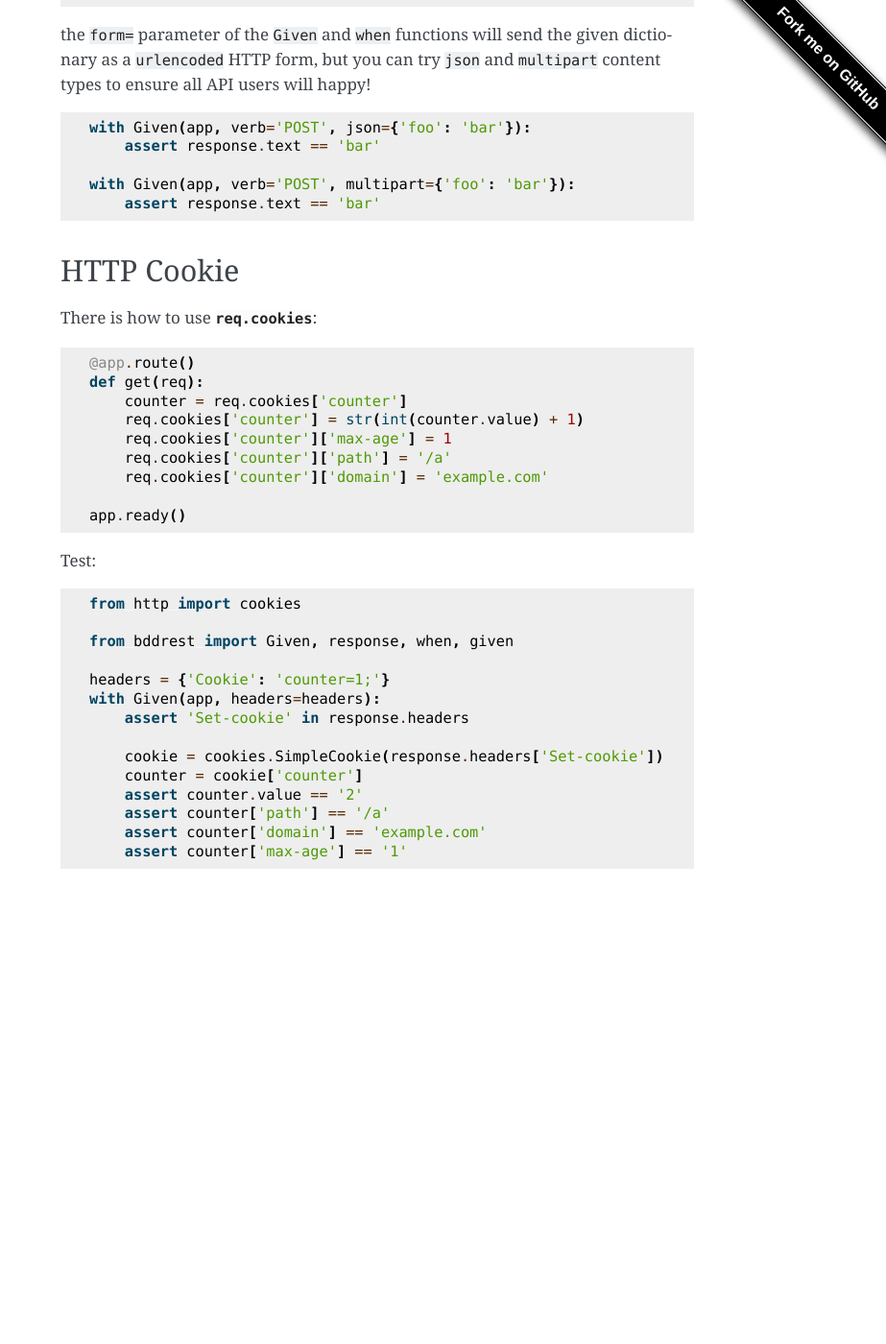
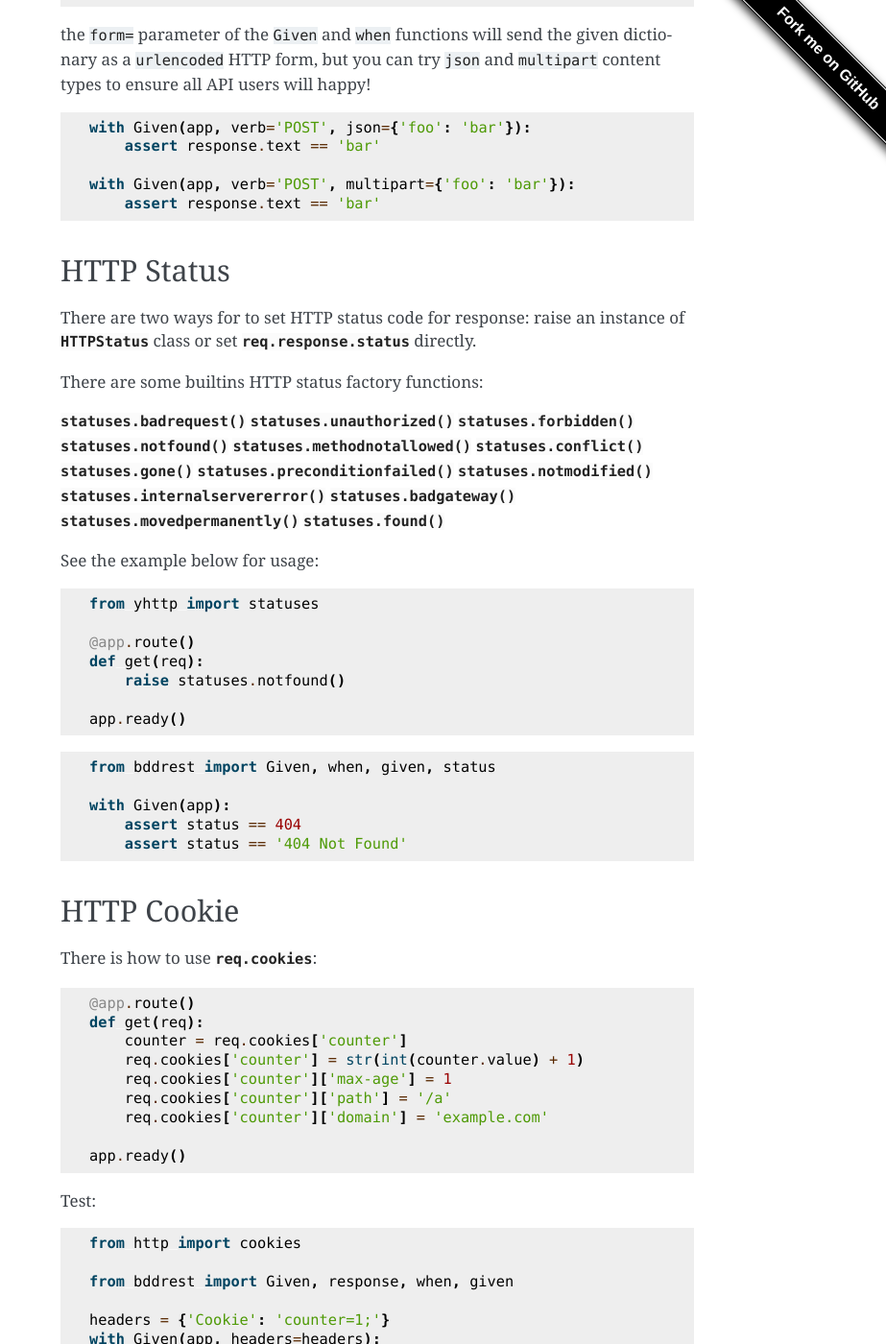
Before and after one commit to yhttp/yhttp, a Sphinx documentation site: the page built from sphinx/cookbook.rst, in a window 1280 px wide and 1400 px high, scrolled down 1059 px. Shown: the whole window at 96% size, without its empty margins (357-1280 px from the left). Built offline with Sphinx 7.4.7, drawn with Linux system fonts in a browser that asks for light colours; before the commit the page ends 1981 px from its top, so only the background shows below that.

Commit message:
Cookbook: HTTP Statuses

```diff
--- a/sphinx/conf.py
+++ b/sphinx/conf.py
@@ -77,3 +77,8 @@ intersphinx_mapping = {
 #    'sqlalchemy': ('http://docs.sqlalchemy.org/en/latest/', None)
 
 }
+
+autodoc_default_flags = [
+#    'members',
+#    'show-inheritance',
+]
--- a/sphinx/cookbook.rst
+++ b/sphinx/cookbook.rst
@@ -87,6 +87,56 @@ given dictionary as a ``urlencoded`` HTTP form, but you can try ``json`` and
    with Given(app, verb='POST', multipart={'foo': 'bar'}):
        assert response.text == 'bar'
 
+HTTP Status
+-----------
+
+There are two ways for to set HTTP status code for response: raise an instance
+of :class:`.HTTPStatus` class or set
+:attr:`req.response.status <yhttp.Response.status>` directly.
+
+There are some builtins HTTP status factory functions:
+
+:func:`.statuses.badrequest`
+:func:`.statuses.unauthorized`
+:func:`.statuses.forbidden`
+:func:`.statuses.notfound`
+:func:`.statuses.methodnotallowed`
+:func:`.statuses.conflict`
+:func:`.statuses.gone`
+:func:`.statuses.preconditionfailed`
+:func:`.statuses.notmodified`
+:func:`.statuses.internalservererror`
+:func:`.statuses.badgateway`
+:func:`.statuses.movedpermanently`
+:func:`.statuses.found`
+
+See the example below for usage:
+
+
+.. testsetup:: cookbook/status
+
+   from yhttp import Application, text
+   app = Application()
+
+.. testcode:: cookbook/status
+
+   from yhttp import statuses
+
+   @app.route()
+   def get(req):
+       raise statuses.notfound()
+
+   app.ready()
+
+
+.. testcode:: cookbook/status
+
+   from bddrest import Given, when, given, status
+
+   with Given(app):
+       assert status == 404
+       assert status == '404 Not Found'
+
 
 HTTP Cookie
 -----------
--- a/yhttp/__init__.py
+++ b/yhttp/__init__.py
@@ -5,5 +5,7 @@ from .validation import validate
 from .contenttypes import contenttype, binary, utf8, json, text
 from .lazyattribute import lazyattribute
 from .request import Request
+from .statuses import HTTPStatus
+
 
 __version__ = '2.3.4'
```
Also changed, not shown: other parts of sphinx/cookbook.rst (+0 -1 lines), sphinx/api.rst (+28 -1 lines), 1 other file.
